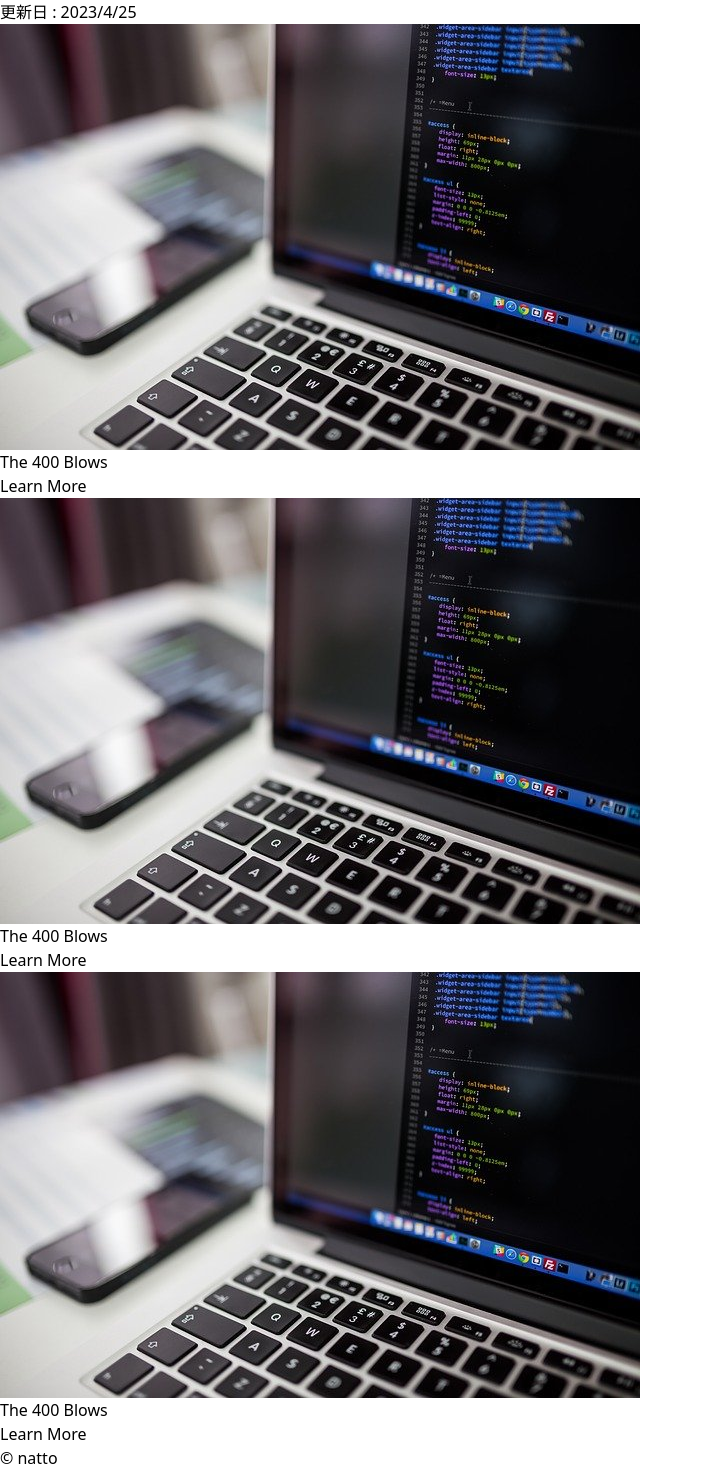
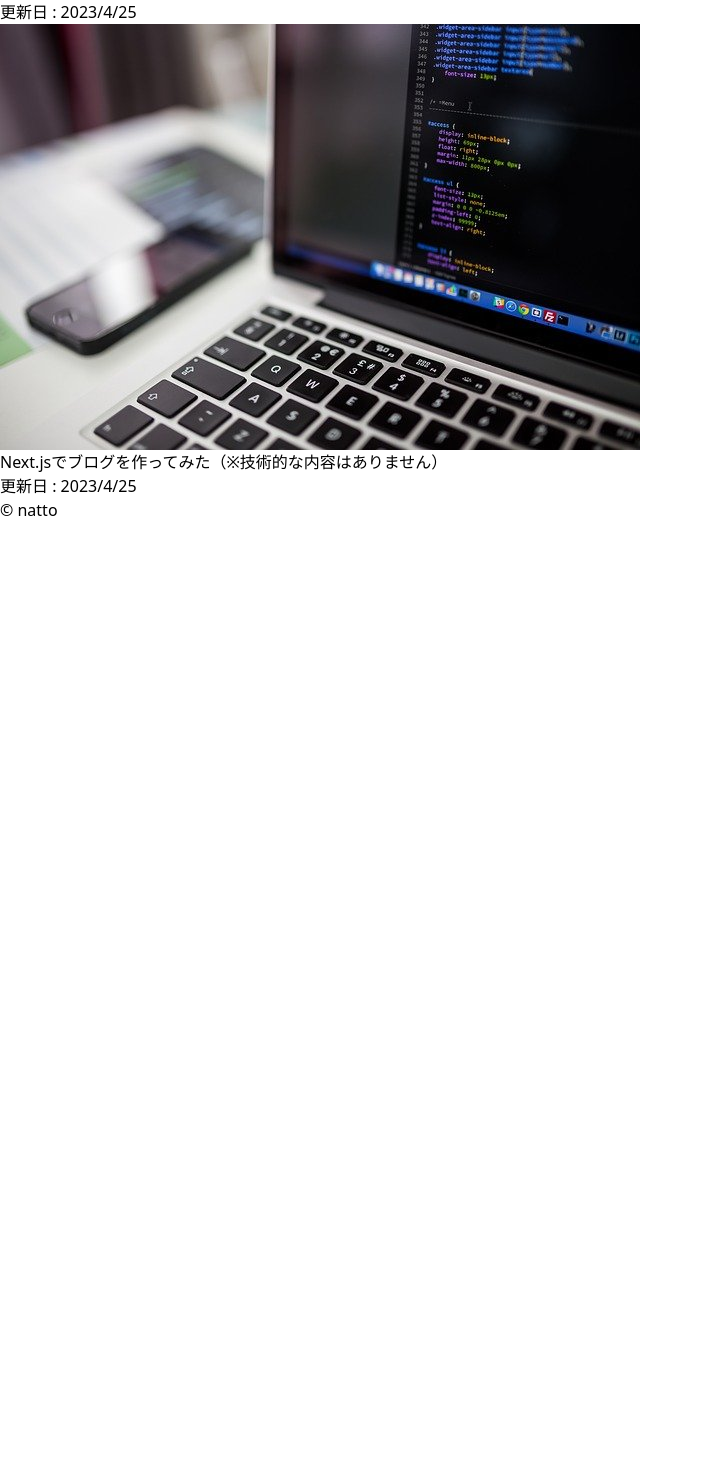
Before and after one commit to nattomatofu/blog, a Next.js app: page / in a window 1280 px wide. Shown: the part 522-1992 px from the top of the page, without its empty margins (0-703 px from the left). After the commit the page ends 1044 px from the top, so only its background shows below. Built offline with nearby package versions, Linux system fonts and the light colour scheme.

Commit message:
スマホサイズでtext-trancateが適用されるように幅を100％に指定

```diff
--- a/src/pages/index.js
+++ b/src/pages/index.js
@@ -34,7 +34,7 @@ export default function Home({ allPostsData }) {
             <section class="body-font text-gray-600">
                 <div class="container mx-auto px-1 md:pt-4 xl:px-48">
                     <div class="flex flex-wrap">
-                        <div class="p-4 md:w-1/2 lg:w-1/3">
+                        <div class="w-full p-4 md:w-1/2 lg:w-1/3">
                             <Link href="/posts/sample">
                                 <div class="overflow-hidden rounded-lg border-2 border-gray-200 border-opacity-60 duration-300 hover:scale-105">
                                     <img class="w-full object-cover object-center md:h-36 lg:h-48" src="images/thumbnail01.jpg" alt="blog" />
@@ -47,40 +47,14 @@ export default function Home({ allPostsData }) {
                                 </div>
                             </Link>
                         </div>
-                        <div class="p-4 md:w-1/2 lg:w-1/3">
+                        <div class="w-full p-4 md:w-1/2 lg:w-1/3">
                             <Link href="/posts/sample">
                                 <div class="overflow-hidden rounded-lg border-2 border-gray-200 border-opacity-60 duration-300 hover:scale-105">
                                     <img class="w-full object-cover object-center md:h-36 lg:h-48" src="images/thumbnail01.jpg" alt="blog" />
                                     <div class="p-6">
-                                        <h1 class="title-font mb-3 truncate border-l-neutral-700 text-lg  font-medium">The 400 Blows</h1>
+                                        <h1 class="title-font mb-3 truncate border-l-neutral-700 text-lg font-medium">Next.jsでブログを作ってみた（※技術的な内容はありません）</h1>
                                         <div class="flex flex-wrap items-center">
-                                            <p class="inline-flex items-center  border-l-neutral-700 md:mb-2 lg:mb-0">Learn More</p>
-                                        </div>
-                                    </div>
-                                </div>
-                            </Link>
-                        </div>
-                        <div class="p-4 md:w-1/2 lg:w-1/3">
-                            <Link href="/posts/sample">
-                                <div class="overflow-hidden rounded-lg border-2 border-gray-200 border-opacity-60 duration-300 hover:scale-105">
-                                    <img class="w-full object-cover object-center md:h-36 lg:h-48" src="images/thumbnail01.jpg" alt="blog" />
-                                    <div class="p-6">
-                                        <h1 class="title-font mb-3 truncate border-l-neutral-700 text-lg font-medium">The 400 Blows</h1>
-                                        <div class="flex flex-wrap items-center">
-                                            <p class="inline-flex items-center  border-l-neutral-700 md:mb-2 lg:mb-0">Learn More</p>
-                                        </div>
-                                    </div>
-                                </div>
-                            </Link>
-                        </div>
-                        <div class="p-4 md:w-1/2 lg:w-1/3">
-                            <Link href="/posts/sample">
-                                <div class="overflow-hidden rounded-lg border-2 border-gray-200 border-opacity-60 duration-300 hover:scale-105">
-                                    <img class="w-full object-cover object-center md:h-36 lg:h-48" src="images/thumbnail01.jpg" alt="blog" />
-                                    <div class="p-6">
-                                        <h1 class="title-font mb-3 truncate border-l-neutral-700 text-lg  font-medium">The 400 Blows</h1>
-                                        <div class="flex flex-wrap items-center">
-                                            <p class="inline-flex items-center  border-l-neutral-700 md:mb-2 lg:mb-0">Learn More</p>
+                                            <p class="inline-flex items-center  border-l-neutral-700 md:mb-2 lg:mb-0">更新日 : 2023/4/25</p>
                                         </div>
                                     </div>
                                 </div>
--- a/src/pages/posts/sample.js
+++ b/src/pages/posts/sample.js
@@ -95,7 +95,7 @@ const sample = () => {
                         <p className="pl-4">
                             作成したサイト（今回だとブログ）を世に配信するためのサービスです。 Next.jsを開発している会社がVercelという名前で、社名と同名のサービスとなります。
                             Next.jsの開発会社が開発したサービスということもあってNext.jsとの相性は抜群だそうで、
-                            Gitの更新をトリガーにして、ビルド→デプロイの流れを自動で行ってくれます。（こちらも現在勉強中です。。）
+                            Gitの更新をトリガーにしてビルド→デプロイの流れを自動で行ってくれます。（こちらも現在勉強中です。。）
                         </p>
                     </div>
                 </div>
```
